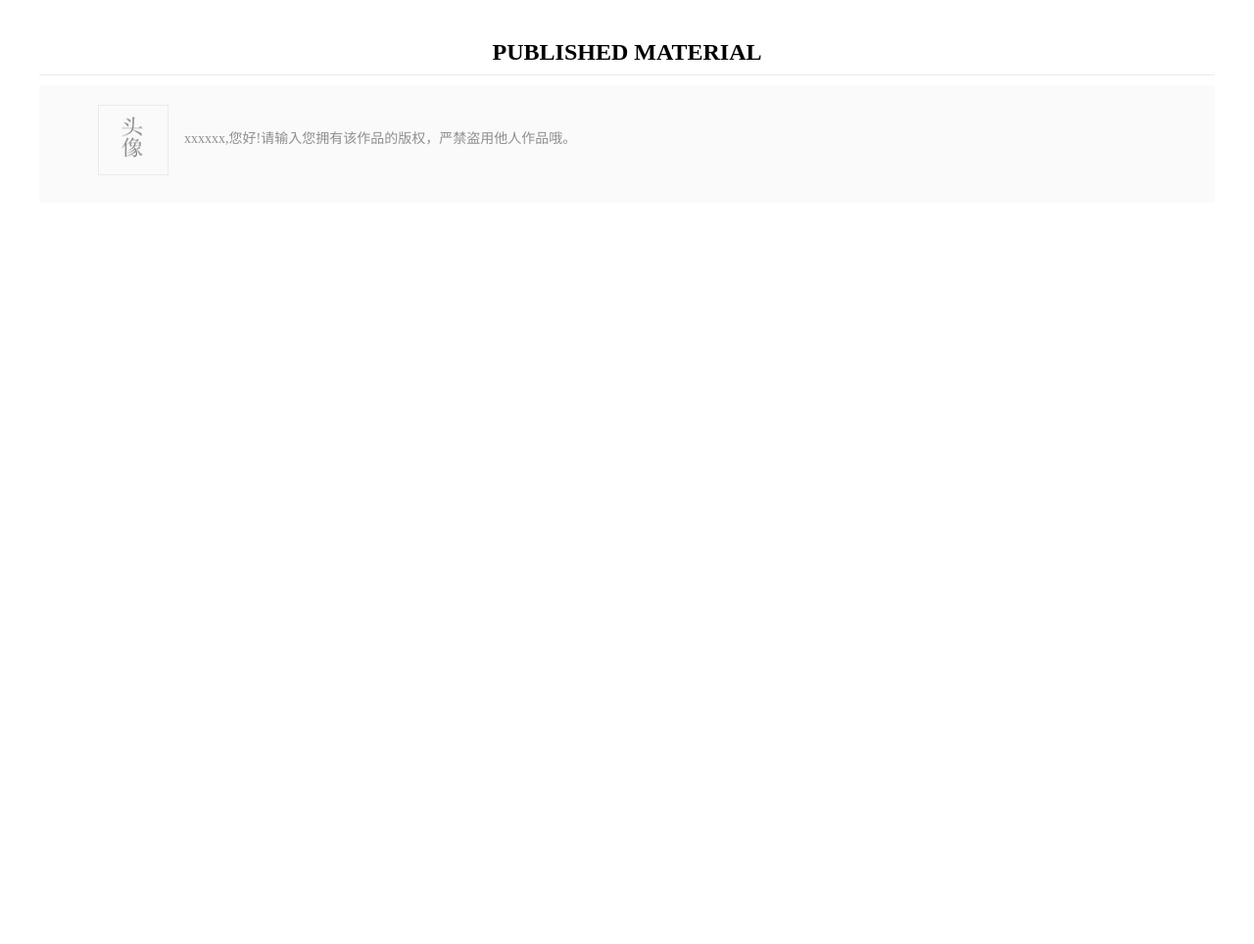
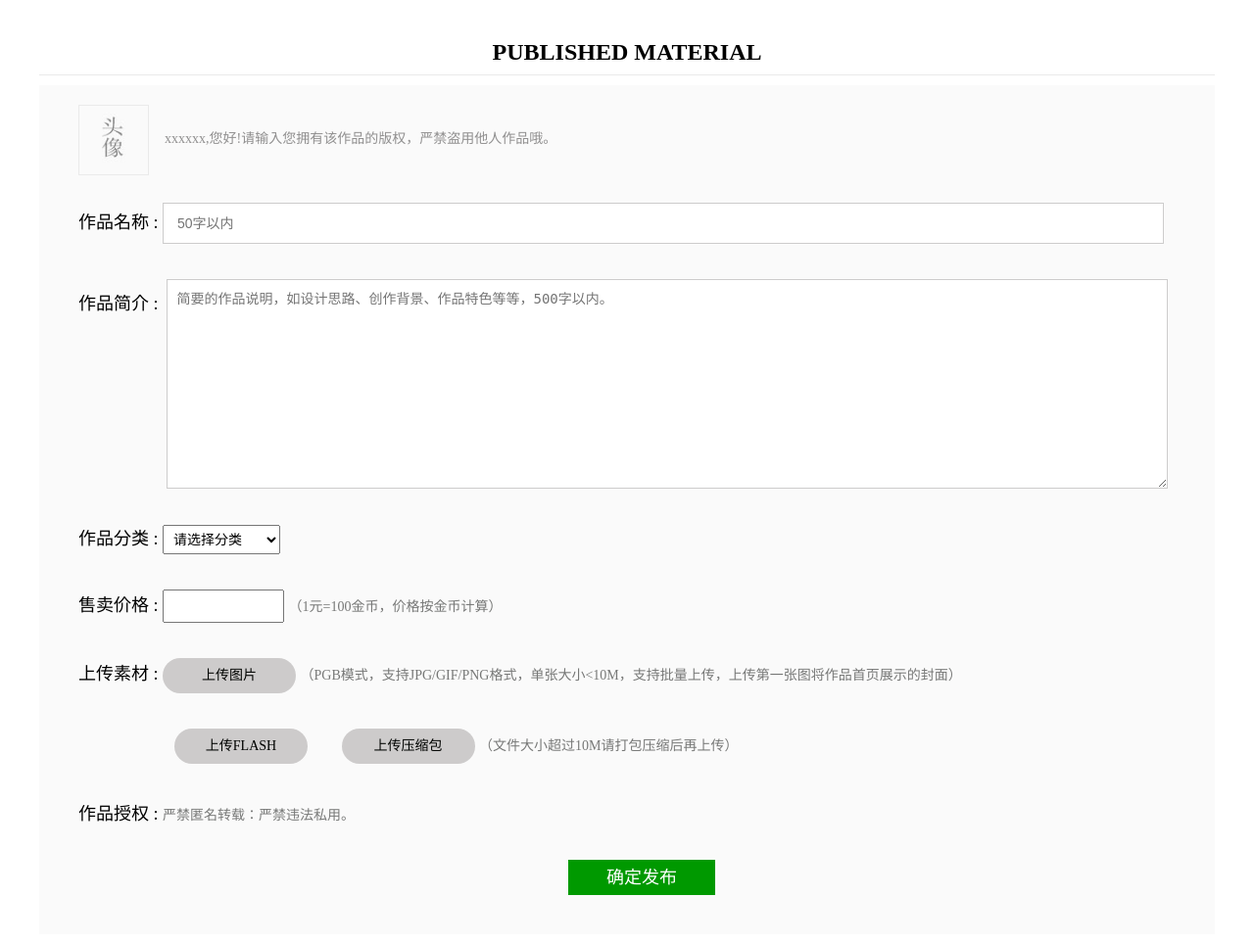
Before and after one commit to xinyeworkstation/sc_forum, a PHP site: the page made by Application/Home/View/Release material/Release-material.html in a window 1280 px wide. Shown: the whole page at 98% size. Before the commit the page ends 179 px from the top, so only its background shows below. Run offline with PHP 8.4, Linux system fonts and the light colour scheme.

Commit message:
新增案例详情信息页面

```diff
--- a/Application/Home/View/Public/static/css/Release-material.css
+++ b/Application/Home/View/Public/static/css/Release-material.css
@@ -27,7 +27,7 @@
 .mainReleaseFigure img {
 	float: left;
 	border: 1px solid #eaeaea;
-	margin: 0 0 0 60px;
+	margin: 0 0 0 40px;
 	width: 70px;
 	height: 70px;
 }
@@ -38,6 +38,85 @@
 }
 /*表单从作品名称到确定发布开始*/
 .mainReleaseForm {
-
+	overflow: hidden;
+	margin: 0 0 10px 40px;
+}
+.worksInfo {
+	font-size: 18px;
+	margin: 0 0 36px 0;
+	overflow: hidden;
+}
+.worksNameInput {
+	width: 1020px;
+	height: 40px;
+	border: 1px solid #cdcccc;
+	outline: none;
+	text-indent: 1em;
+	font-size: 14px;
+}
+.worksIntroInput {
+	width: 1000px;
+	height: 200px;
+	border: 1px solid #cdcccc;
+	outline: none;
+	padding: 6px 10px 6px 10px;
+	float: left;
+	line-height: 26px;
+	font-size: 14px;
+}
+.worksIntro {
+	float: left;
+	margin: 10px 8px 0 0;
+}
+.worksClassifyInput {
+	width: 120px;
+	height: 30px;
+	font-size: 14px;
+	outline: none;
+	text-indent: 6px;
+}
+.worksPriceInput {
+	width: 120px;
+	height: 30px;
+	outline: none;
+	text-indent: 10px;
+	font-size: 14px;
+}
+.worksInfo span {
+	font-family: 宋体;
+}
+.worksExplain {
+	font-size: 14px;
+	color: #777877;
+}
+.worksUploadLink {
+	width: 136px;
+	height: 36px;
+	border-radius: 30px;
+	color: #000300;
+	text-decoration: none;
+	font-size: 14px;
+	display: inline-block;
+	background-color: #cdcbcb;
+	text-align: center;
+	line-height: 36px;
+}
+.worksUploadLink:hover {
+	color: #009900;
+}
+.UploadFLASH {
+	margin: 0 30px 0 98px;
+}
+.worksButton {
+	width: 150px;
+	height: 36px;
+	text-align: center;
+	line-height: 36px;
+	background-color: #009900;
+	margin: 0 0 40px 500px;
+	border: none;
+	font-size: 18px;
+	color: #ffffff;
+	cursor: pointer;
 }
 /*表单从作品名称到确定发布结束*/
--- a/Application/Home/View/Release material/Release-material.html
+++ b/Application/Home/View/Release material/Release-material.html
@@ -16,7 +16,43 @@
 		</figure>
 		<!-- 表单从作品名称到确定发布开始 -->
 		<form class="mainReleaseForm">
-
+			<div class="worksInfo">
+				<span class="worksName">作品名称 :</span>
+				<input class="worksNameInput" type="text" placeholder="50字以内">
+			</div>
+			<div class="worksInfo">
+				<span class="worksIntro">作品简介 :</span>
+				<textarea class="worksIntroInput" placeholder="简要的作品说明，如设计思路、创作背景、作品特色等等，500字以内。"></textarea>
+			</div>
+			<div class="worksInfo">
+				<span class="worksClassify">作品分类 :</span>
+				<select class="worksClassifyInput">
+					<option>请选择分类</option>
+					<option>请选择分类</option>
+					<option>请选择分类</option>
+					<option>请选择分类</option>
+				</select>
+			</div>
+			<div class="worksInfo">
+				<span class="worksPrice">售卖价格 :</span>
+				<input class="worksPriceInput" min="0" step="1" type="number">
+				<span class="worksExplain">（1元=100金币，价格按金币计算）</span>
+			</div>
+			<div class="worksInfo">
+				<span class="worksUpload">上传素材 :</span>
+				<a href="##" class="worksUploadLink">上传图片</a>
+				<span class="worksExplain">（PGB模式，支持JPG/GIF/PNG格式，单张大小&lt;10M，支持批量上传，上传第一张图将作品首页展示的封面）</span>
+			</div>
+			<div class="worksInfo">
+				<a href="##" class="worksUploadLink UploadFLASH">上传FLASH</a>
+				<a href="##" class="worksUploadLink">上传压缩包</a>
+				<span class="worksExplain">（文件大小超过10M请打包压缩后再上传）</span>
+			</div>
+			<div class="worksInfo">
+				<span class="worksAcc">作品授权 :</span>
+				<span class="worksExplain">严禁匿名转载：严禁违法私用。</span>
+			</div>
+			<input class="worksButton" type="button" value="确定发布">
 		</form>
 		<!-- 表单从作品名称到确定发布结束 -->
 	</section>
```
Also changed, not shown: Application/Home/View/Public/static/js/tab-test.js (added).
